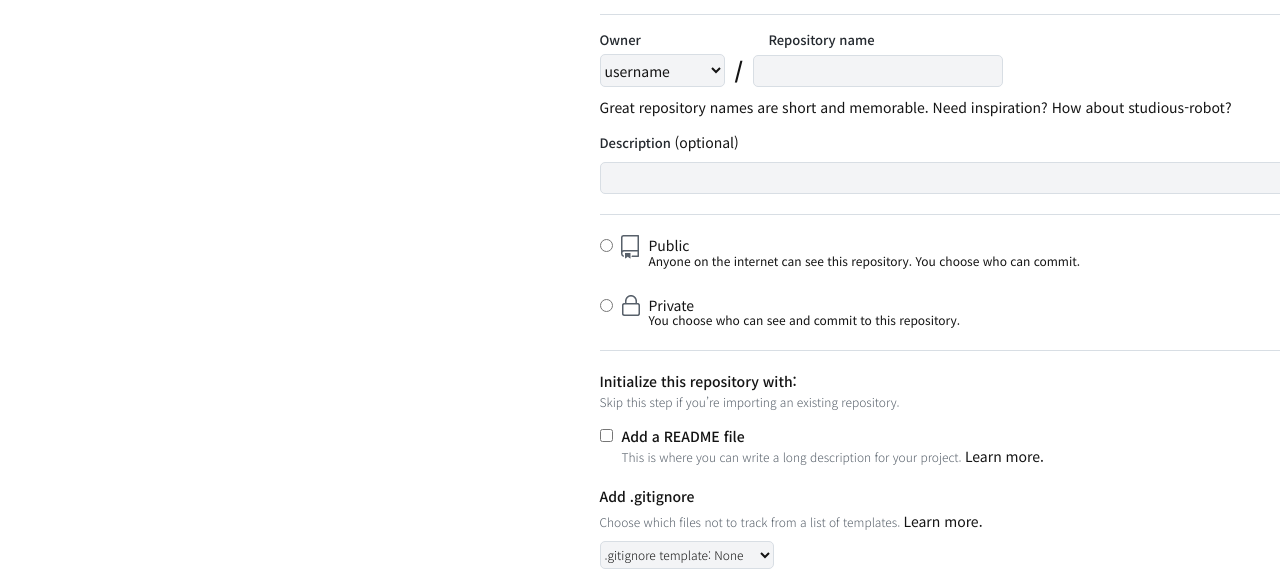
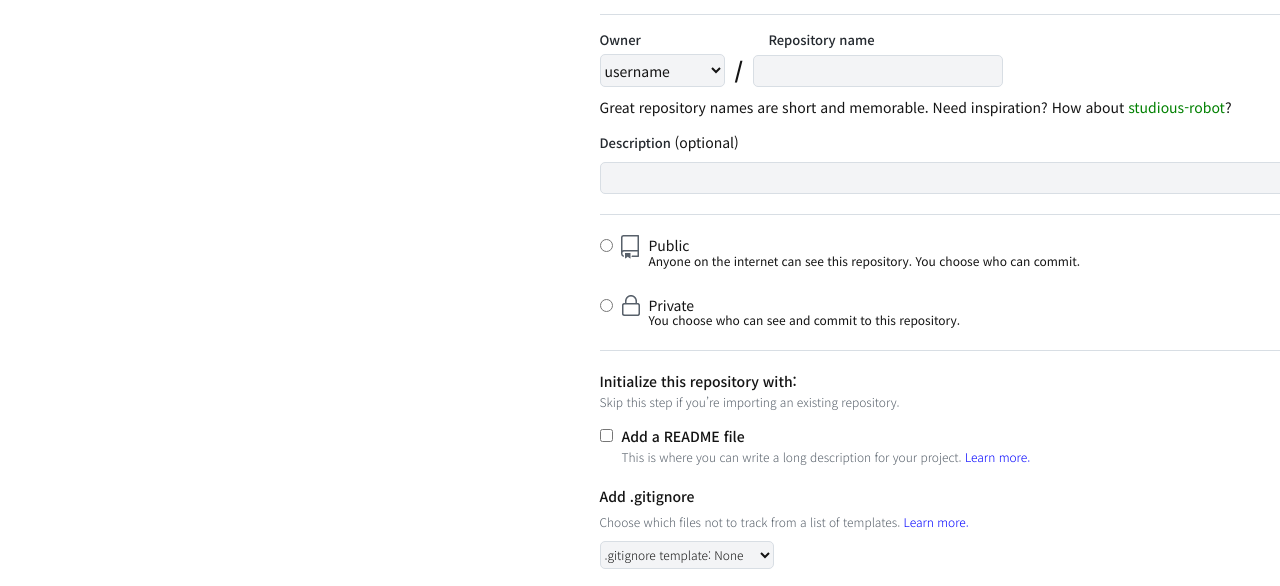
Before and after one commit to dhmk47/github_layout_practice, a plain HTML site: page index.html in a window 1280 px wide. Shown: the part 168-754 px from the top of the page. Drawn offline with Linux system fonts and the light colour scheme.

Commit message:
github layout 마무리

```diff
--- a/css/index.css
+++ b/css/index.css
@@ -335,6 +335,12 @@ main {
     margin-bottom: 15px;
 }
 
+.second-top-span-box a {
+    color: green;
+    font-size: 14px;
+    font-weight: 400;
+}
+
 .main-description-input-box {
     margin-top: 10px;
     margin-bottom: 20px;
--- a/css/style.css
+++ b/css/style.css
@@ -14,6 +14,10 @@
 
 a {
     text-decoration: none;
+    color: blue;
+
+    font-size: 12px;
+    font-weight: 300;
 }
 
 ul {
```
